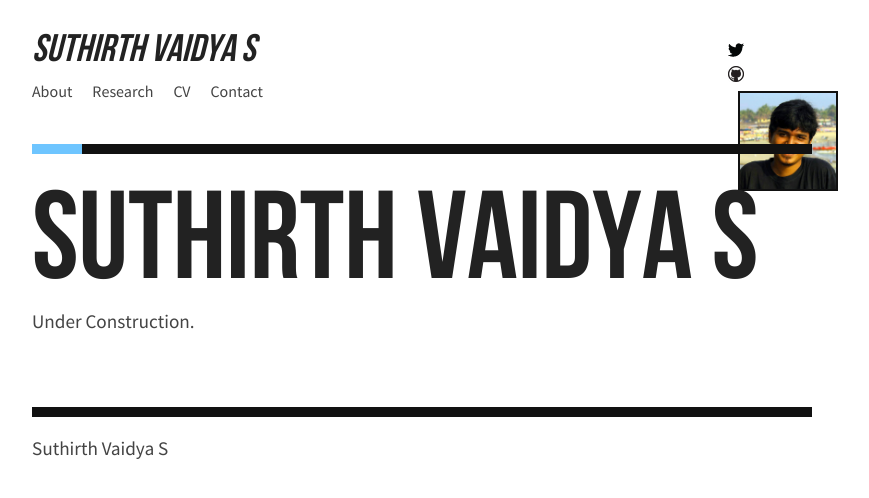
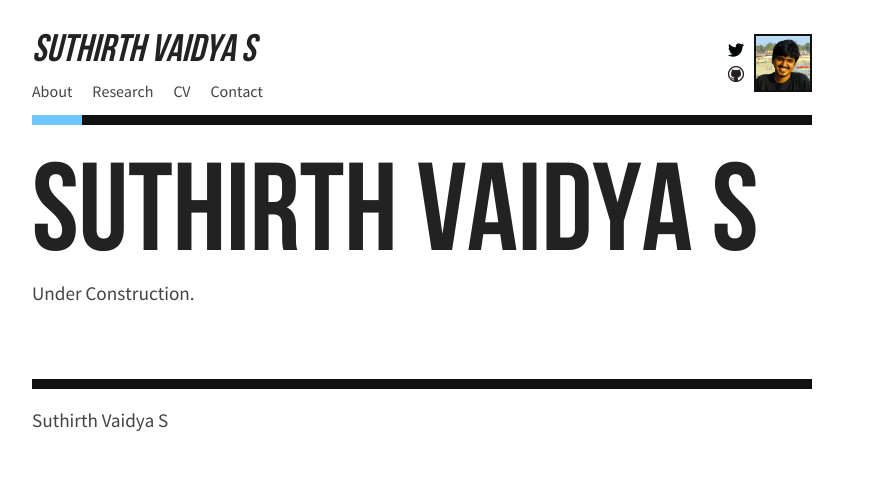
Before and after one commit to suthirth/suthirth.github.io, a Jekyll site: the page built from index.html, in a window 1280 px wide. Shown: the top 498 px of the page, without its empty margins (218-1087 px from the left). Built offline with Jekyll 4.4.1, drawn with Linux system fonts in a browser that asks for light colours; the list of posts is cut into pages by our own code.

Commit message:
Update mobile.css

```diff
--- a/css/mobile.css
+++ b/css/mobile.css
@@ -126,7 +126,7 @@ header .nav-selection.contact {
 
 header .profile {
   float: right;
-  height: 100px;
+  height: 58px;
   max-width: 84px;
   margin-top: 14px; }
 
@@ -139,8 +139,8 @@ header .social img {
   margin: 9px 0; }
 
 header .avatar {
-  height: 100px;
-  width: 100px;
+  height: 58px;
+  width: 58px;
   border: 2px solid #111111;
   float: left;
   margin-left: 10px; }
```
